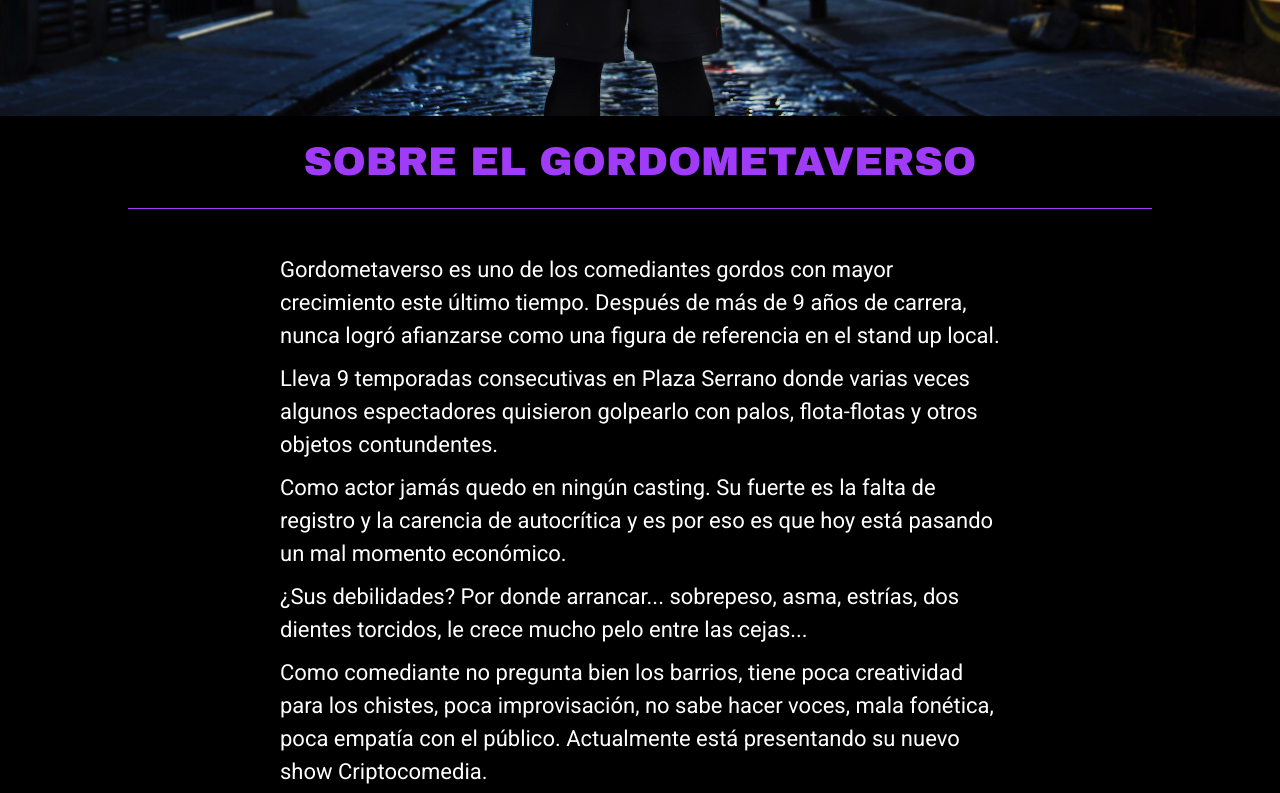
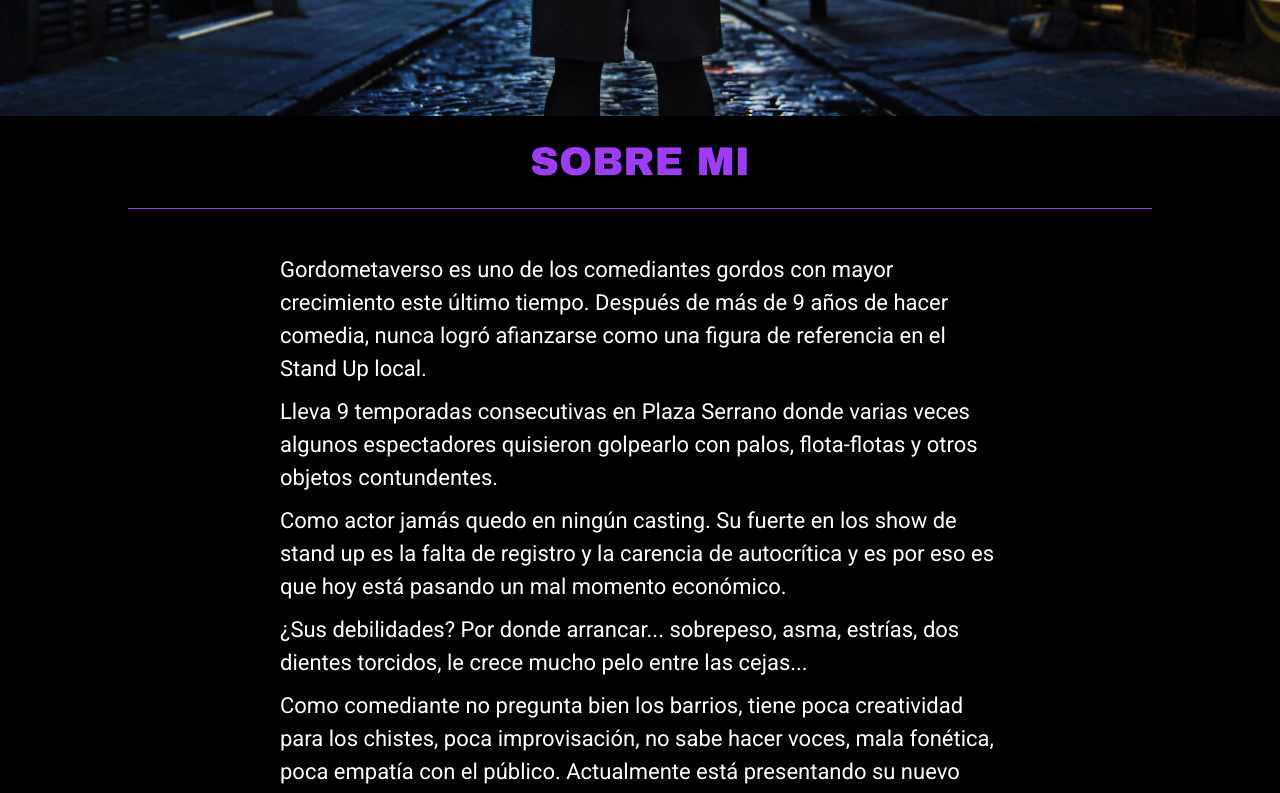
Before and after one commit to elraffa/gordometaverso, a Next.js app: page / in a window 1280 px wide. Shown: the part 640-1433 px from the top of the page. Built offline with nearby package versions, Linux system fonts and the light colour scheme.

Commit message:
add text changes

```diff
--- a/pages/index.js
+++ b/pages/index.js
@@ -8,14 +8,14 @@ export default function Home() {
   return (
     <div>
       <div className="main">
-        <h1 className='main__title' id="title">Sobre el Gordometaverso</h1>
+        <h1 className='main__title' id="title">Sobre Mi</h1>
         <div className='main__text'>
           <p className='main__par'>
-            Gordometaverso es uno de los comediantes gordos con mayor crecimiento este último tiempo. Después de más de 9 años de carrera, nunca logró afianzarse como una figura de referencia en el stand up local.</p>
+            Gordometaverso es uno de los comediantes gordos con mayor crecimiento este último tiempo. Después de más de 9 años de hacer comedia, nunca logró afianzarse como una figura de referencia en el Stand Up local.</p>
           <p className='main__par'>
             Lleva 9 temporadas consecutivas en Plaza Serrano donde varias veces algunos espectadores quisieron golpearlo con palos, flota-flotas y otros objetos contundentes.</p>
           <p className='main__par'>
-            Como actor jamás quedo en ningún casting. Su fuerte es la falta de registro y la carencia de autocrítica y es por eso es que hoy está pasando un mal momento económico.</p>
+            Como actor jamás quedo en ningún casting. Su fuerte en los show de stand up es la falta de registro y la carencia de autocrítica y es por eso es que hoy está pasando un mal momento económico.</p>
           <p className='main__par'>
             ¿Sus debilidades? Por donde arrancar... sobrepeso, asma, estrías, dos dientes torcidos, le crece mucho pelo entre las cejas...</p>
           <p className='main__par'>
```
